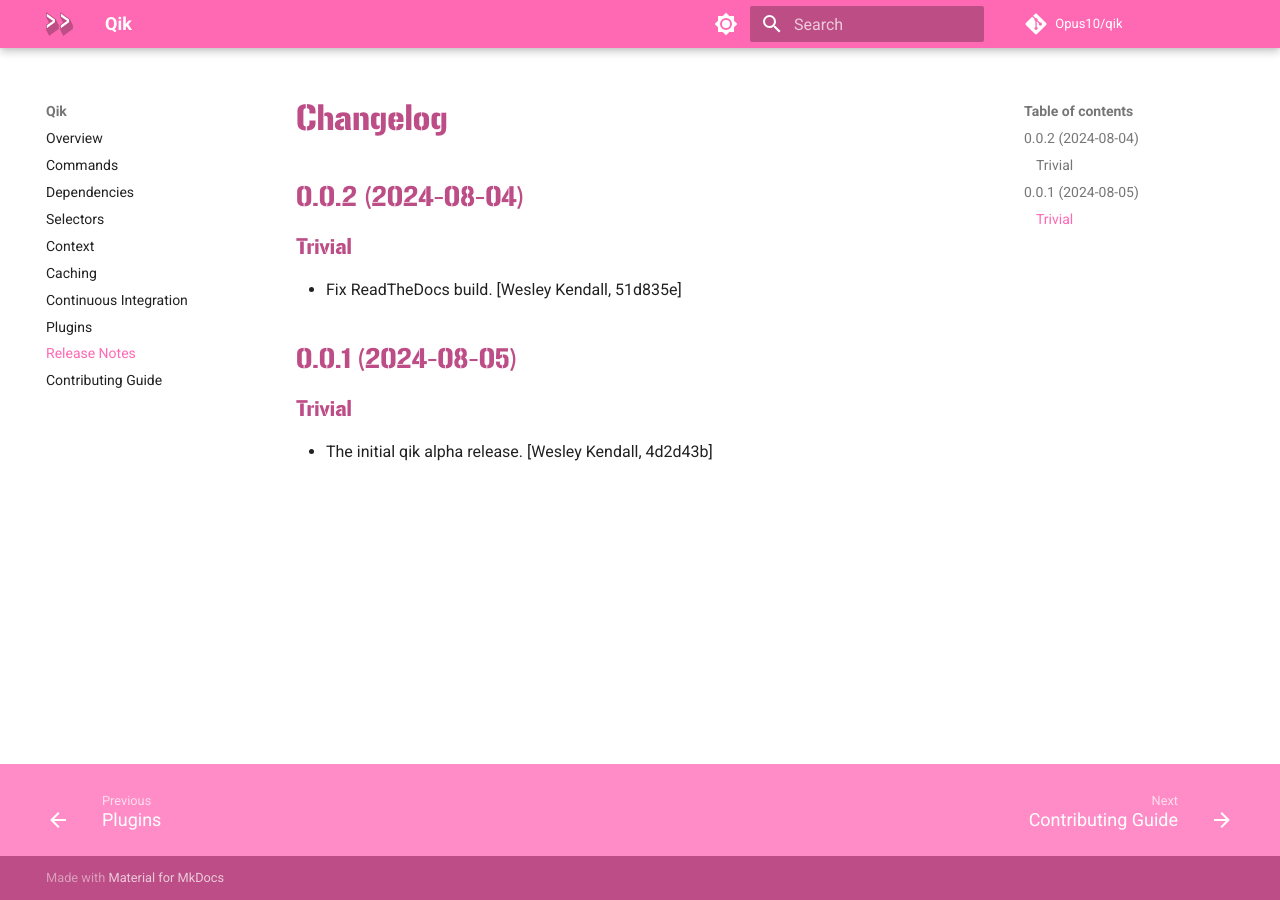
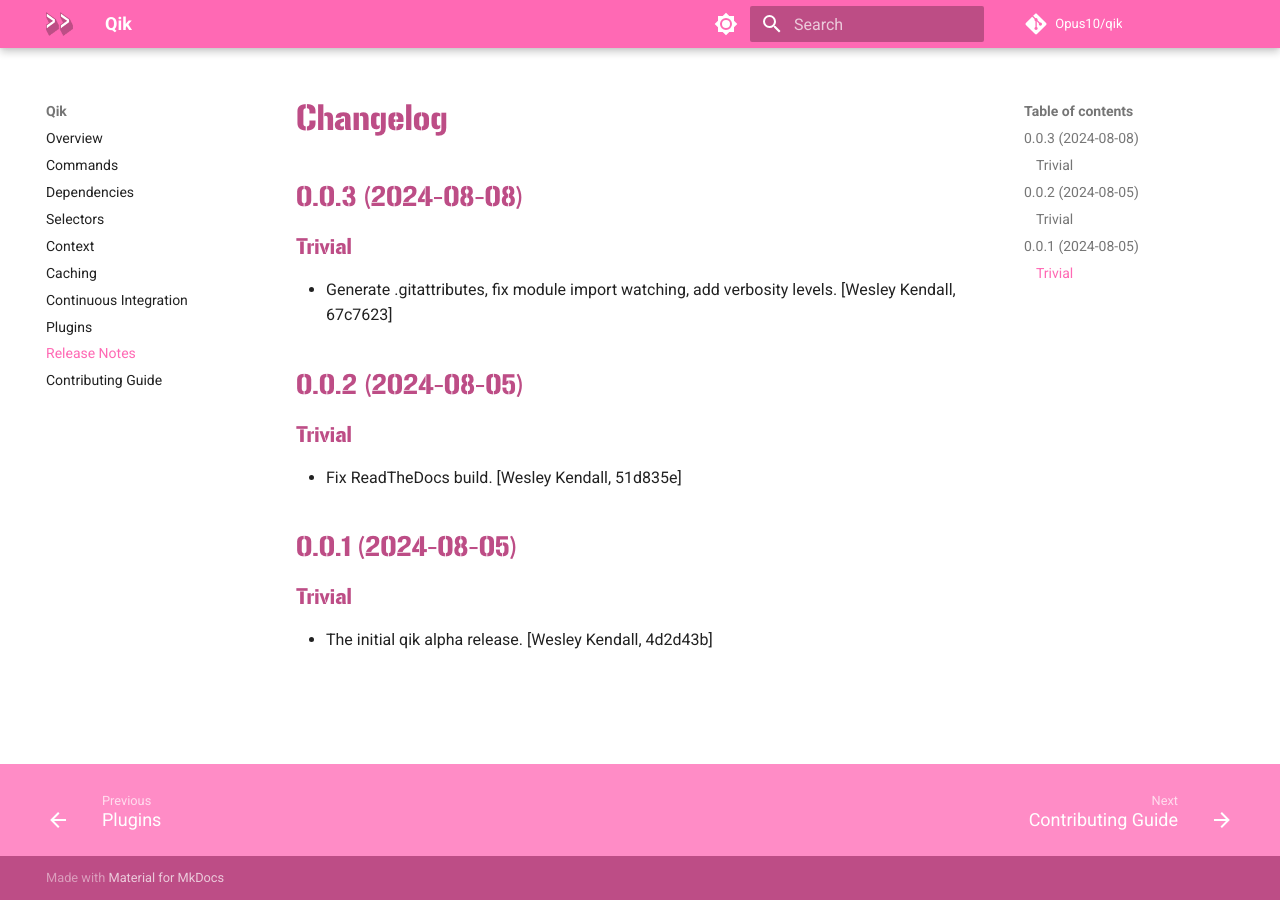
Before and after one commit to Opus10/qik, an MkDocs documentation site: the page built from docs/release_notes.md, in a window 1280 px wide. Built offline with MkDocs 1.6.1 and Material for MkDocs 9.7.7, drawn with Linux system fonts in a browser that asks for light colours; comment, search, counter and statistics services are not loaded.

Commit message:
Release version 0.0.3 [skip ci]
Type: trivial

```diff
--- a/docs/release_notes.md
+++ b/docs/release_notes.md
@@ -1,6 +1,12 @@
 # Changelog
 
-## 0.0.2 (2024-08-04)
+## 0.0.3 (2024-08-08)
+
+### Trivial
+
+  - Generate .gitattributes, fix module import watching, add verbosity levels. [Wesley Kendall, 67c7623]
+
+## 0.0.2 (2024-08-05)
 
 ### Trivial
 
--- a/pyproject.toml
+++ b/pyproject.toml
@@ -27,7 +27,7 @@
 exclude = [
   "*/tests/"
 ]
-version = "0.0.2"
+version = "0.0.3"
 description = "Run cached commands in your modular monorepo."
 authors = ["Opus 10 Engineering"]
 classifiers = [
```
Also changed, not shown: CHANGELOG.md (+7 -1 lines).
